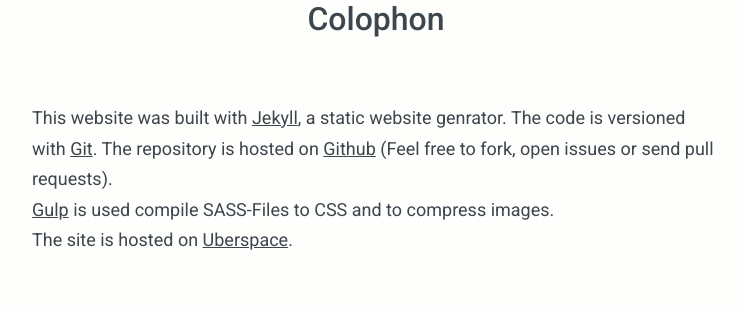
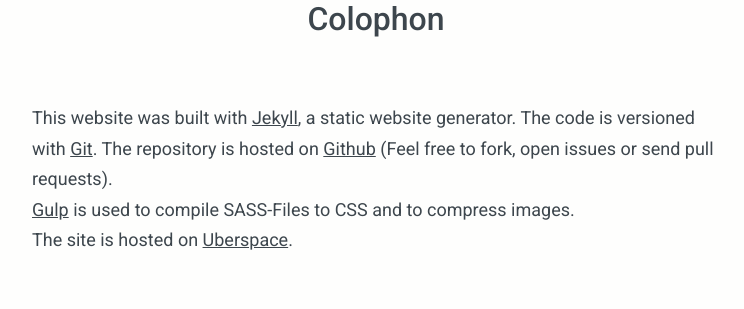
Before and after one commit to daybugging/stefanzweifel.io, a Jekyll site: the page built from colophon.md, in a window 1280 px wide. Shown: the part 121-430 px from the top of the page, without its empty margins (264-1008 px from the left). Built offline with Jekyll 4.4.1, drawn with Linux system fonts in a browser that asks for light colours.

Commit message:
Update colophon.md

```diff
--- a/colophon.md
+++ b/colophon.md
@@ -4,8 +4,8 @@
 permalink: /colophon/
 ---
 
-This website was built with <a href="https://jekyllrb.com">Jekyll</a>, a static website genrator. The code is versioned with <a href="http://git-scm.com">Git</a>. The repository is hosted on <a href="https://github.com/stefanzweifel/stefanzweifel.io">Github</a> (Feel free to fork, open issues or send pull requests).
+This website was built with <a href="https://jekyllrb.com">Jekyll</a>, a static website generator. The code is versioned with <a href="http://git-scm.com">Git</a>. The repository is hosted on <a href="https://github.com/stefanzweifel/stefanzweifel.io">Github</a> (Feel free to fork, open issues or send pull requests).
 
-<a href="http://gulpjs.com">Gulp</a> is used compile SASS-Files to CSS and to compress images.
+<a href="http://gulpjs.com">Gulp</a> is used to compile SASS-Files to CSS and to compress images.
 
 The site is hosted on <a href="https://uberspace.com">Uberspace</a>.
```
